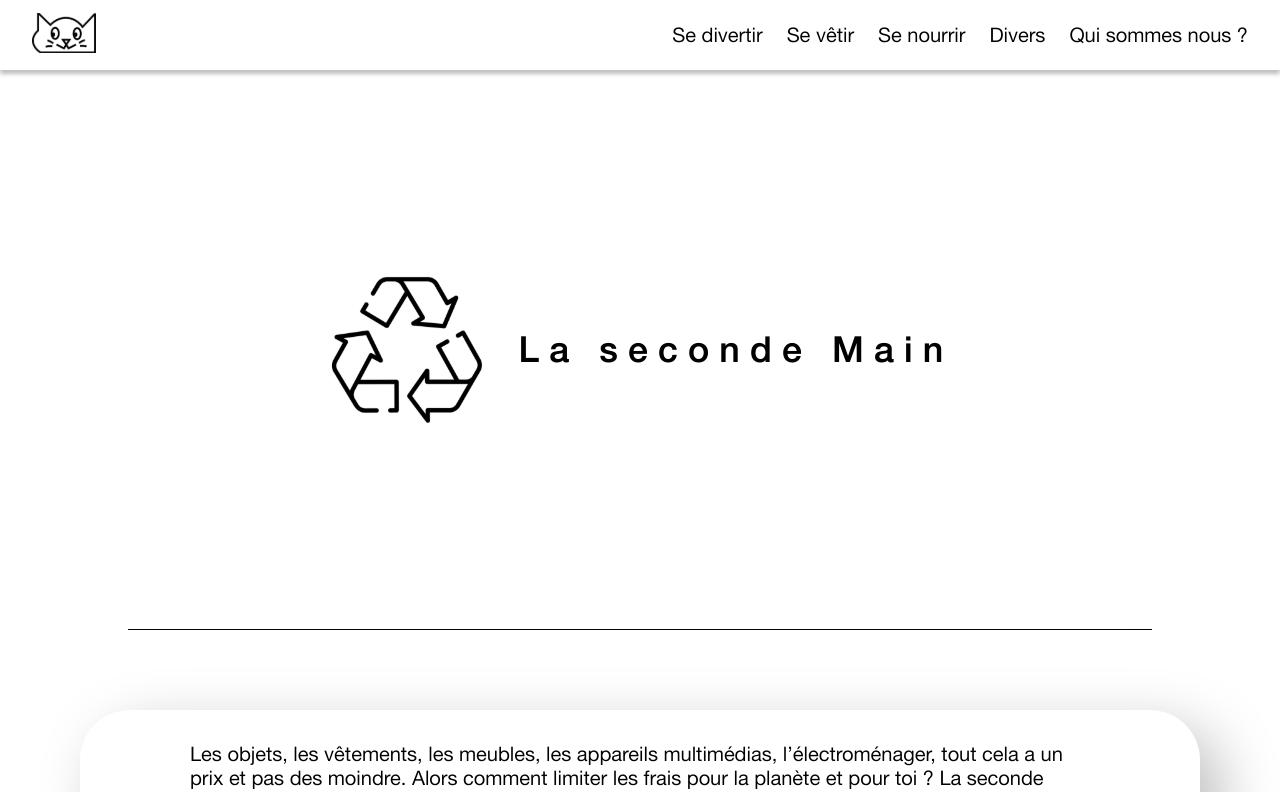
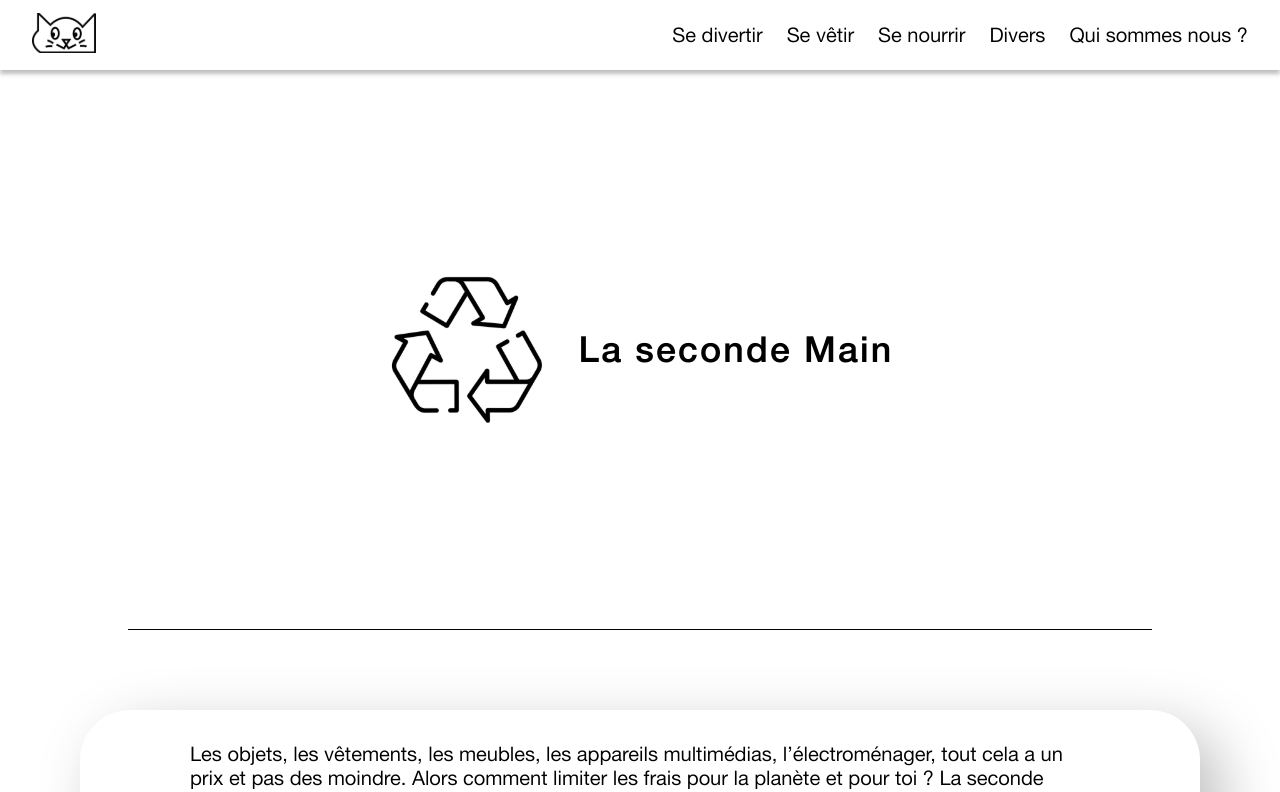
Before and after one commit to HeloisePi/Reboot2023_, a SvelteKit app: page /sevetir/seconde-main in a window 1280 px wide. Shown: the top 792 px of the page. Built offline with nearby package versions, Linux system fonts and the light colour scheme.

Commit message:
space letter titles

```diff
--- a/src/routes/component/HeroTheme.svelte
+++ b/src/routes/component/HeroTheme.svelte
@@ -25,6 +25,6 @@
         width: 10rem;
     }
     h2{
-        letter-spacing: 10px;
+        letter-spacing: 2px;
     }
 </style>
```
